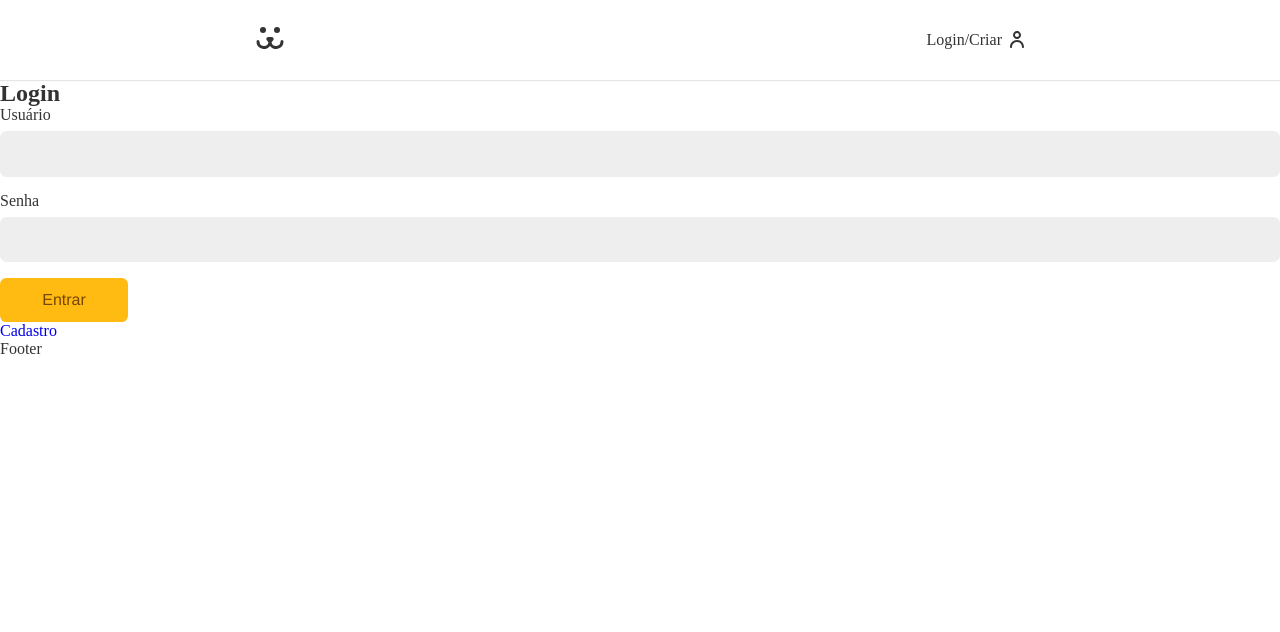
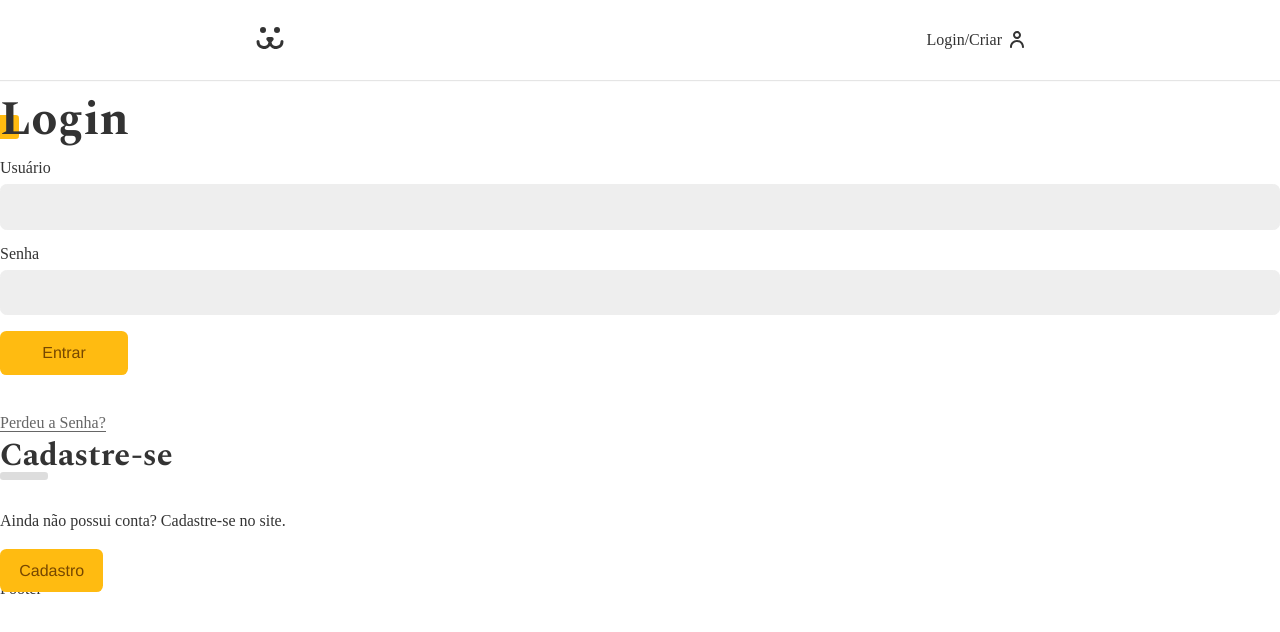
Before and after one commit to Celsogabrielf16/dogs, a React (Create React App) app: page /login in a window 1280 px wide. Shown: the top 632 px of the page. Built offline with nearby package versions, Linux system fonts and the light colour scheme.

Commit message:
implementações no componente LoginForm

```diff
--- a/src/App.css
+++ b/src/App.css
@@ -1,3 +1,5 @@
+@import url('https://fonts.googleapis.com/css2?family=Spectral:wght@700&display=swap');
+
 * {
   box-sizing: border-box;
 }
@@ -7,15 +9,22 @@ body {
   margin: 0;
   color: #333;
   --type-first: Helvetica, Arial, sans-serif;
-  --type-second: 'Spectral', Georgia;
-  font-family: 'Poppins';
+  --type-second: "Spectral", Georgia;
+  font-family: "Poppins";
 }
 
-h1, h2, h3, h4, h5, h6, p {
+h1,
+h2,
+h3,
+h4,
+h5,
+h6,
+p {
   margin: 0;
 }
 
-ul, li {
+ul,
+li {
   list-style: none;
   padding: 0;
   margin: 0;
@@ -26,7 +35,8 @@ img {
   max-width: 100%;
 }
 
-button, input {
+button,
+input {
   display: block;
   font-size: 1rem;
   font-family: var(--type-first);
@@ -35,6 +45,7 @@ button, input {
 
 a {
   text-decoration: none;
+  color: #333;
 }
 
 .container {
@@ -42,3 +53,37 @@ a {
   padding: 0 1rem;
   margin: 0 auto;
 }
+
+.title {
+  font-family: var(--type-second);
+  line-height: 1;
+  font-size: 3rem;
+  margin: 1rem 0;
+  position: relative;
+}
+
+.title::after {
+  content: '';
+  display: block;
+  width: 1.5rem;
+  height: 1.5rem;
+  background-color: #fb1;
+  position: absolute;
+  bottom: 5px;
+  left: -5px;
+  border-radius: .2rem;
+  z-index: -1;
+}
+
+.animeLeft {
+  opacity: 0;
+  transform: translateX(-20px);
+  animation: animeLeft 0.3s forwards;
+}
+
+@keyframes animeLeft {
+  to {
+    opacity: 1;
+    transform: initial;
+  }
+}
--- /dev/null
+++ b/src/components/Helper/Error.js
@@ -0,0 +1,8 @@
+import React from 'react'
+
+const Error = ({error}) => {
+  if(!error) return null;
+  return <p style={{color: '#f31', margin: '1rem 0'}}>{error}</p>
+}
+
+export default Error
--- /dev/null
+++ b/src/components/login/LoginForm.css
@@ -0,0 +1,61 @@
+.LoginFormComponent form {
+  margin-bottom: 2rem;
+}
+
+.LoginFormComponent .perdeu {
+  display: inline-block;
+  color: #666;
+  padding: 0.5rem 0;
+  line-height: 1;
+}
+
+.LoginFormComponent .perdeu::after {
+  content: '';
+  height: 1px;
+  width: 100%;
+  background-color: currentColor;
+  display: block;
+}
+
+.LoginFormComponent .cadastro p {
+  margin: 2rem 0;
+}
+
+.LoginFormComponent h2 {
+  font-family: var(--type-second);
+  line-height: 1;
+  font-size: 2rem;
+}
+
+.LoginFormComponent h2::after {
+  content: '';
+  display: block;
+  background-color: #ddd;
+  height: 0.5rem;
+  width: 3rem;
+  border-radius: 0.2rem;
+}
+
+.LoginFormComponent .link {
+  font-size: 1rem;
+  font-family: var(--type-first);
+  cursor: pointer;
+  border: none;
+  border-radius: .4rem;
+  background-color: #fb1;
+  color: #764701;
+  min-width: 8rem;
+  padding: .8rem 1.2rem;
+  box-sizing: border-box;
+  transition: .2s;
+}
+
+.LoginFormComponent .link:hover, .LoginFormComponent .link:focus {
+  outline: none;
+  box-shadow: 0 0 0 2px #fea, 0 0 0 3px #fb1;
+}
+
+.LoginFormComponent .link:disabled {
+  opacity: 0.6;
+  cursor: wait;
+}
--- a/src/components/login/LoginForm.js
+++ b/src/components/login/LoginForm.js
@@ -1,10 +1,12 @@
 import React from "react";
 import { Link } from "react-router-dom";
-import { TOKEN_POST, USER_GET } from "../../api";
 import useForm from "../../Hooks/useForm";
 import Button from "../Form/Button";
 import Input from "../Form/Input";
 import { UserContext } from "../../UserContext";
+import Error from "../Helper/Error";
+import './LoginForm.css'
+import '../Form/Button.css'
 
 const LoginForm = () => {
   const username = useForm("");
@@ -21,15 +23,20 @@ const LoginForm = () => {
   }
 
   return (
-    <section>
-      <h1>Login</h1>
+    <section className="animeLeft LoginFormComponent">
+      <h1 className="title">Login</h1>
       <form action="" onSubmit={handleSubmit}>
         <Input label="Usuário" type="text" name="username" {...username} />
         <Input label="Senha" type="password" name="password" {...password} />
         {loading ? (<Button disabled> Carregando... </Button>) : (<Button> Entrar </Button>)}
-        {error && <p>{error}</p>}
+        <Error error={error}/>
       </form>
-      <Link to="/login/criar">Cadastro</Link>
+      <Link className="perdeu" to="/login/perdeu">Perdeu a Senha?</Link>
+      <div className="cadastro">
+        <h2>Cadastre-se</h2>
+        <p>Ainda não possui conta? Cadastre-se no site.</p>
+        <Link className="link" to="/login/criar">Cadastro</Link>
+      </div>
     </section>
   );
 };
```
